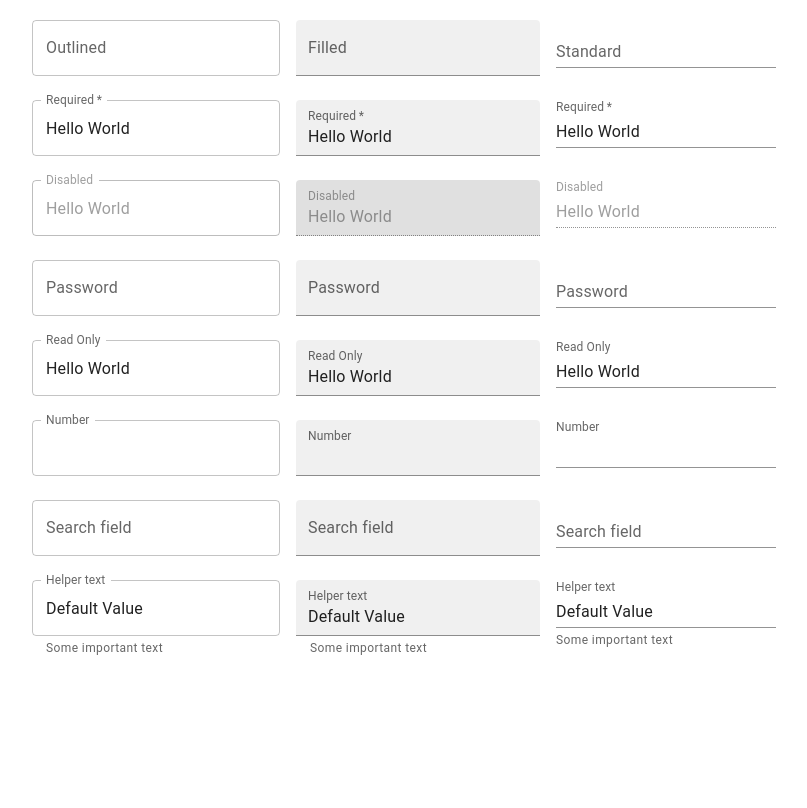
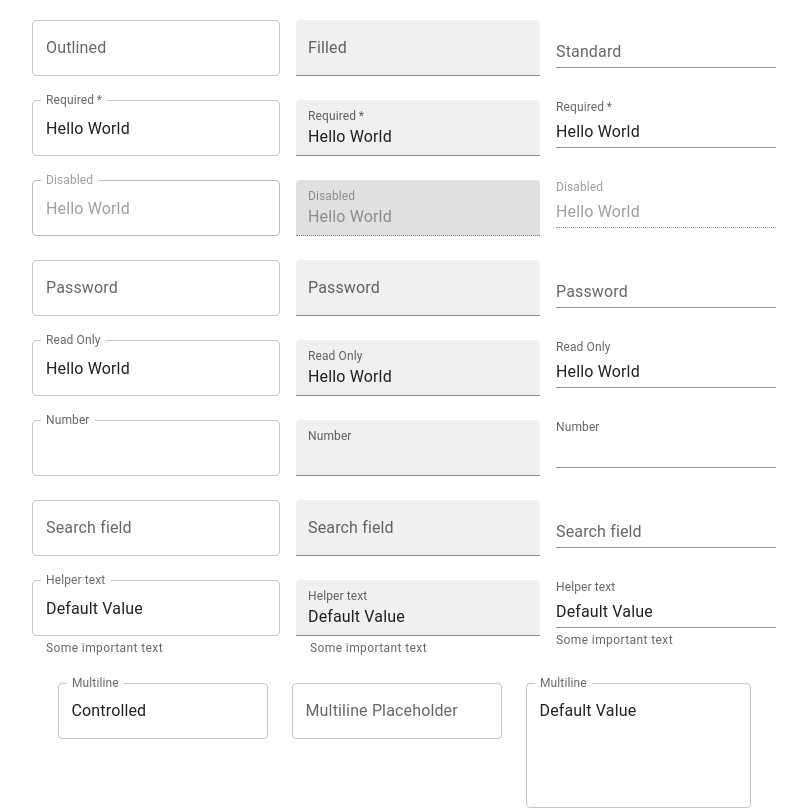
Before and after one commit to ArtyomIbatulin/MUI, a React (Vite) app in the folder mui/: page / in a window 1280 px wide. Shown: the whole page, without its empty margins (236-1043 px from the left). Built offline with nearby package versions, Linux system fonts and the light colour scheme.

Commit message:
added multiline fields

```diff
--- a/mui/src/components/MuiTextField.tsx
+++ b/mui/src/components/MuiTextField.tsx
@@ -1,6 +1,14 @@
 import {Stack, TextField } from "@mui/material"
+import React from "react";
 
 export const MuiTextField = () => {
+
+const [value, setValue] = React.useState('Controlled');
+
+const handleChange = (event: React.ChangeEvent<HTMLInputElement>) => {
+    setValue(event.target.value);
+};
+
   return (
     <div>
         <Stack
@@ -168,6 +176,30 @@ export const MuiTextField = () => {
                     />
                 </Stack>
             </Stack>
+
+            <Stack direction="row" spacing={3}>
+                <TextField
+                    id="outlined-multiline-flexible"
+                    label="Multiline"
+                    multiline
+                    maxRows={4}
+                    value={value}
+                    onChange={handleChange}
+                />
+                <TextField
+                    id="outlined-textarea"
+                    label="Multiline Placeholder"
+                    placeholder="Placeholder"
+                    multiline
+                />
+                <TextField
+                    id="outlined-multiline-static"
+                    label="Multiline"
+                    multiline
+                    rows={4}
+                    defaultValue="Default Value"
+                />
+            </Stack>
         </Stack>
     </div>
   )
```
